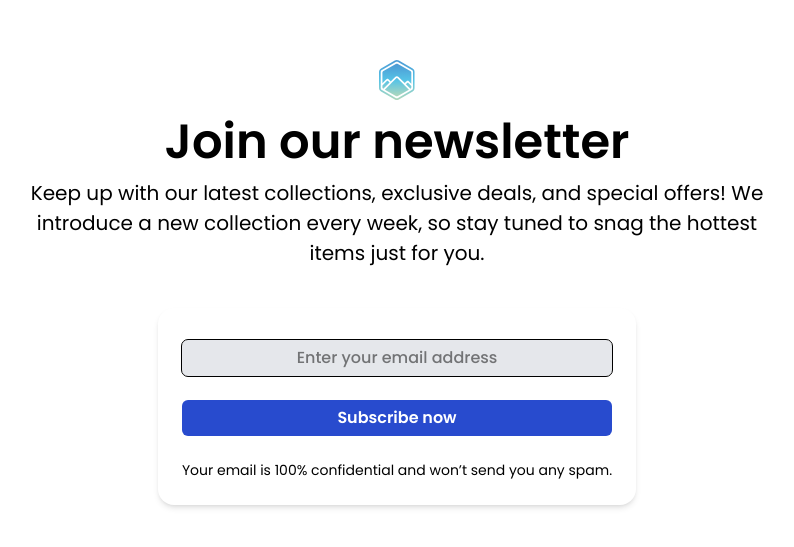
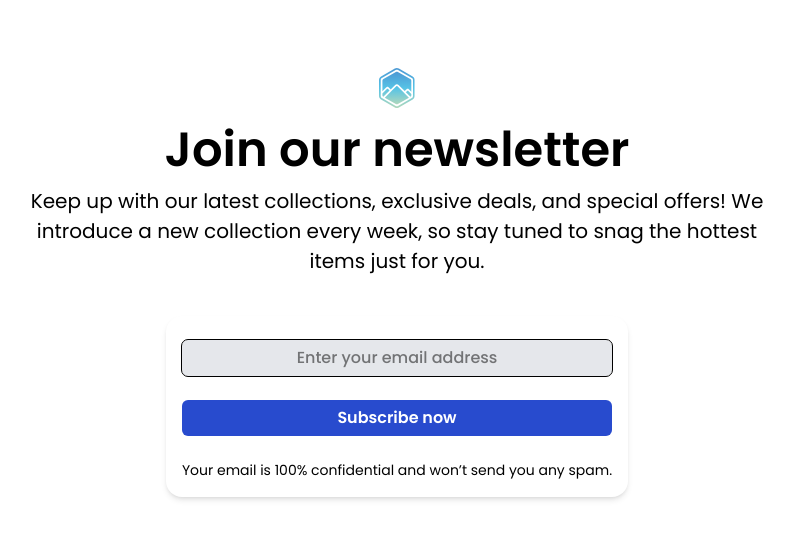
Before and after one commit to hemadrikhandelwal/dev_challanges_solution, a plain HTML site: page Newsletter/index.html in a window 1280 px wide. Shown: the part 121-668 px from the top of the page, without its empty margins (243-1037 px from the left). Drawn offline with nearby package versions, Linux system fonts and the light colour scheme.

Commit message:
reponsive design

```diff
--- a/Newsletter/index.html
+++ b/Newsletter/index.html
@@ -1,5 +1,5 @@
 <!DOCTYPE html>
-<html>
+<html lang="en">
 
 <head>
     <meta name="viewport" content="width=device-width, initial-scale=1.0">
@@ -12,12 +12,12 @@
 
 <body class="flex flex-col items-center justify-center min-h-screen">
     <img src="./logo.svg" alt="logo">
-    <h1 class="font-semibold">Join our newsletter</h1>
+    <h1 class="font-semibold text-center">Join our newsletter</h1>
     <p class="font-normal max-w-3xl text-center">Keep up with our latest collections, exclusive deals, and special offers! We introduce a new collection every
         week, so stay tuned to snag the hottest items just for you.</p>
 
 
-    <div class="max-w-lg bg-white rounded-2xl shadow-md p-6 mt-10">
+    <div class="max-w-lg bg-white rounded-2xl shadow-md p-4 mt-10">
         <div >
             <form class="space-y-6">
                 <div>
```
